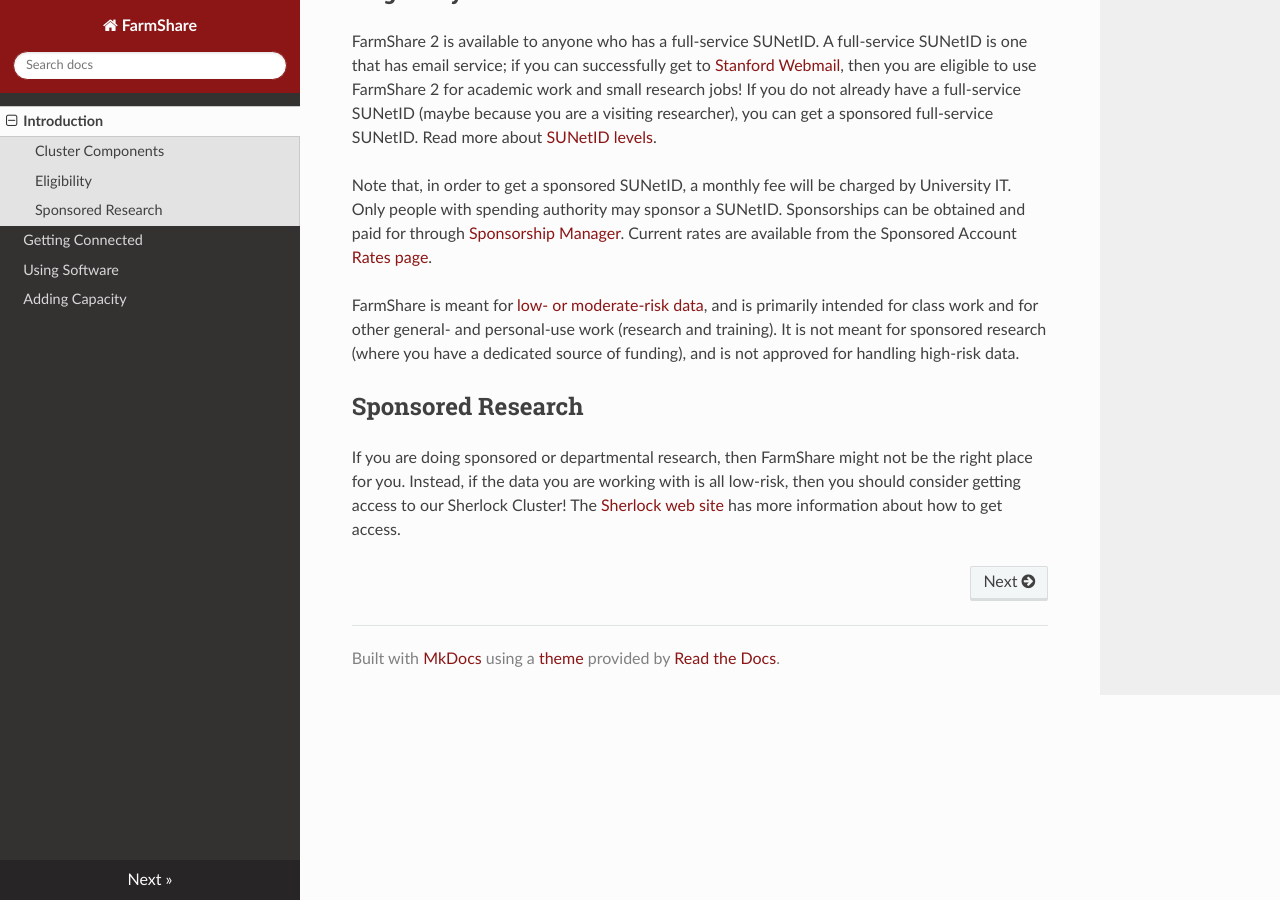
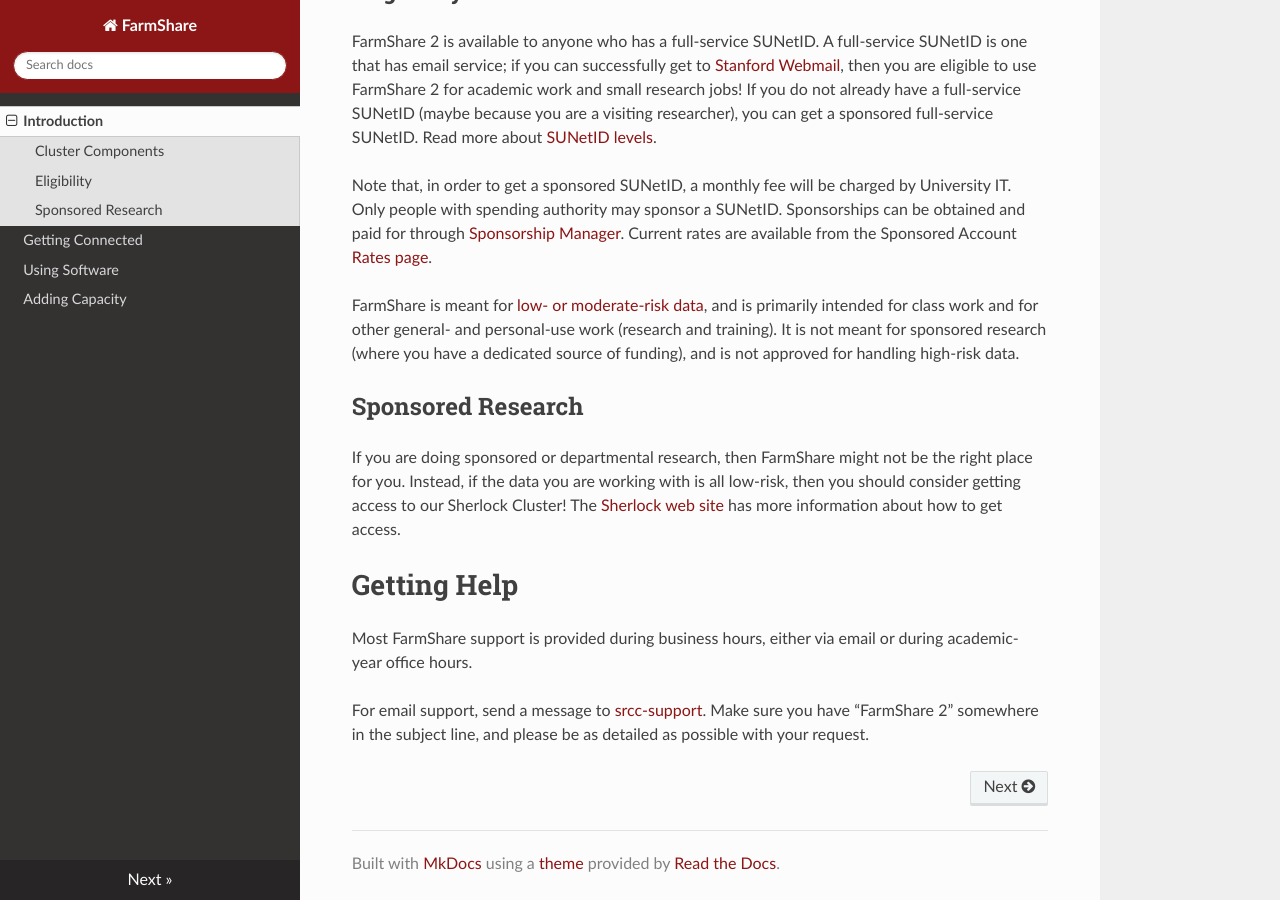
Before and after one commit to stanford-rc/farmshare-docs, an MkDocs documentation site: the page built from docs/index.md, in a window 1280 px wide and 900 px high, scrolled down 1106 px. Built offline with MkDocs 1.6.1, drawn with Linux system fonts in a browser that asks for light colours; nearby versions of some CDN libraries.

Commit message:
Update index.md

```diff
--- a/docs/index.md
+++ b/docs/index.md
@@ -31,3 +31,9 @@
 ## Sponsored Research
 
 If you are doing sponsored or departmental research, then FarmShare might not be the right place for you. Instead, if the data you are working with is all low-risk, then you should consider getting access to our Sherlock Cluster! The [Sherlock web site](https://www.sherlock.stanford.edu/docs/getting-started/#how-to-request-an-account) has more information about how to get access.
+
+# Getting Help
+
+Most FarmShare support is provided during business hours, either via email or during academic-year office hours.
+
+For email support, send a message to [srcc-support](mailto:srcc-support@stanford.edu?subject=FarmShare 2 support). Make sure you have "FarmShare 2" somewhere in the subject line, and please be as detailed as possible with your request.
```
